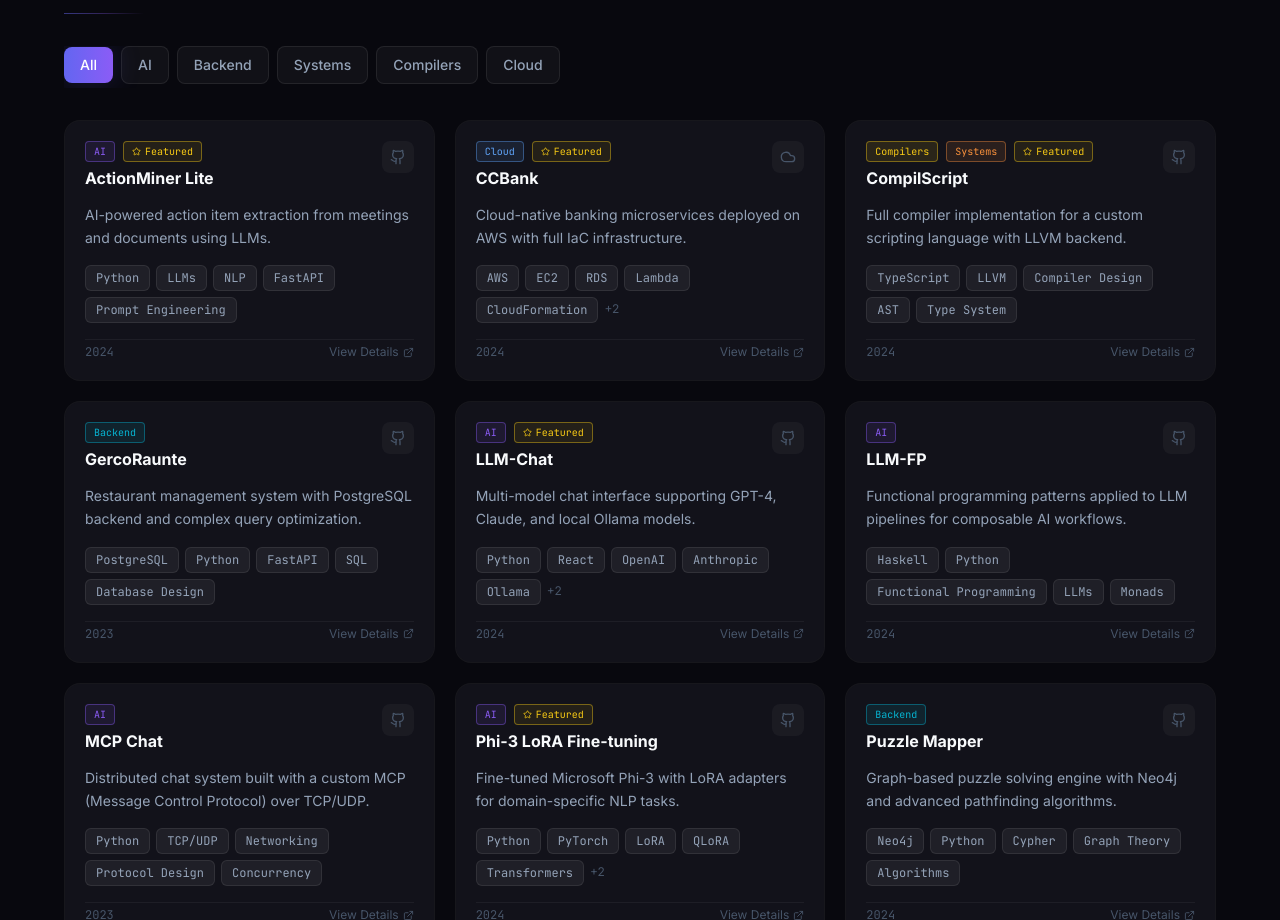
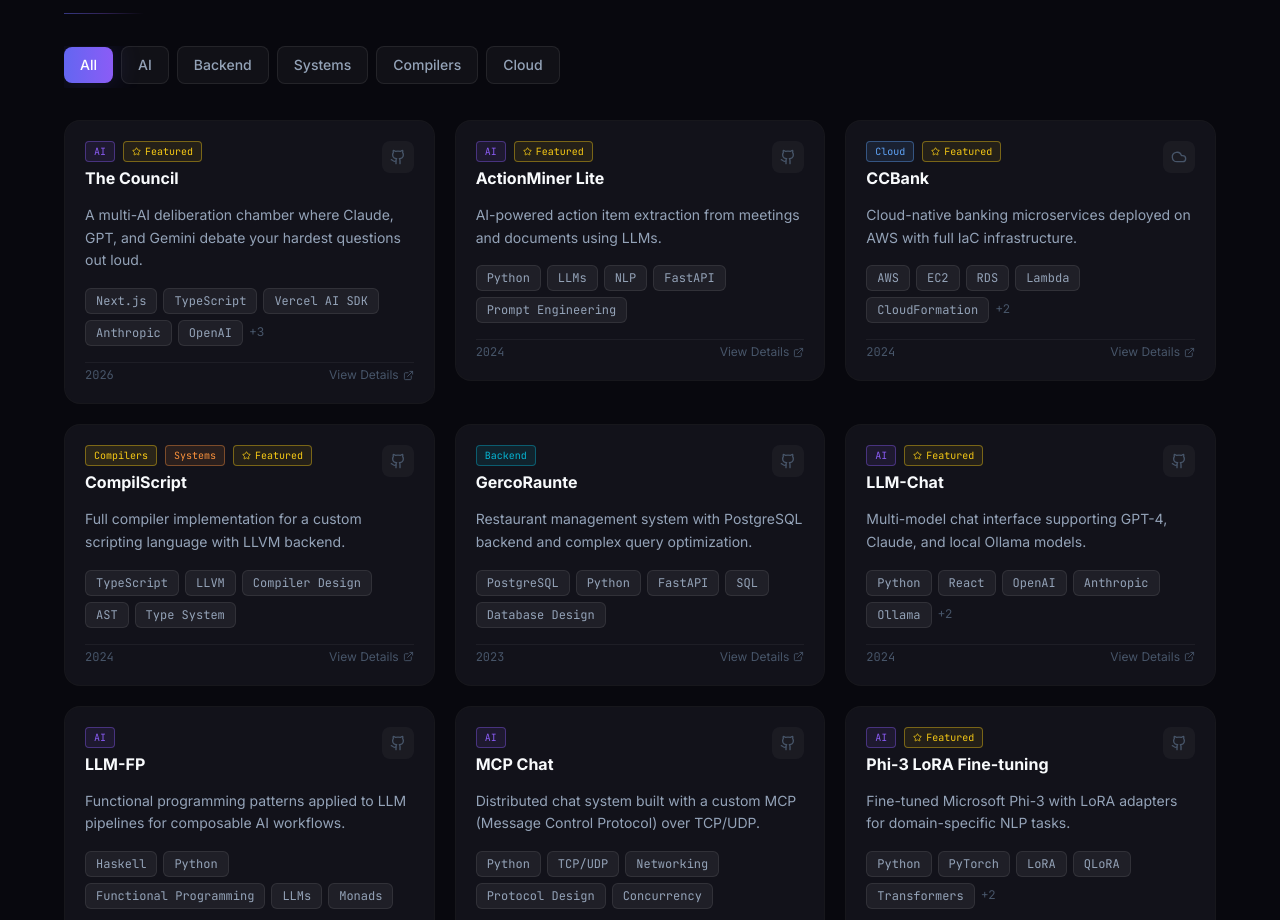
Before and after one commit to Diegoval-Dev/Portfolio-2026, a Next.js app: page / in a window 1280 px wide. Shown: the part 3320-4240 px from the top of the page. Built offline with nearby package versions, Linux system fonts and the light colour scheme.

Commit message:
feat(projects): add The Council to portfolio

```diff
--- a/src/data/projects.ts
+++ b/src/data/projects.ts
@@ -1,6 +1,23 @@
 import type { Project } from '@/types'
 
 export const projects: Project[] = [
+  {
+    id: 'the-council',
+    title: 'The Council',
+    shortDesc: {
+      en: 'A multi-AI deliberation chamber where Claude, GPT, and Gemini debate your hardest questions out loud.',
+      es: 'Una cámara de deliberación multi-IA donde Claude, GPT y Gemini debaten tus preguntas más difíciles en voz alta.',
+    },
+    longDesc: {
+      en: 'The Council orchestrates a live debate between three AI models — each with a distinct persona and voice. Claude plays the ethical philosopher, GPT the pragmatic strategist, and Gemini the contrarian analyst. Responses stream in real time, each model aware of what the previous ones said, and a moderator synthesizes agreements, disagreements, and a final recommendation.',
+      es: 'The Council orquesta un debate en vivo entre tres modelos de IA, cada uno con una personalidad y voz distintas. Claude interpreta al filósofo ético, GPT al estratega pragmático y Gemini al analista contrario. Las respuestas se transmiten en tiempo real, cada modelo consciente de lo dicho anteriormente, y un moderador sintetiza acuerdos, desacuerdos y una recomendación final.',
+    },
+    category: ['AI'],
+    tags: ['Next.js', 'TypeScript', 'Vercel AI SDK', 'Anthropic', 'OpenAI', 'Gemini', 'ElevenLabs', 'Tailwind CSS'],
+    github: 'Diegoval-Dev/the-council',
+    featured: true,
+    year: '2026',
+  },
   {
     id: 'actionminer',
     title: 'ActionMiner Lite',
```
